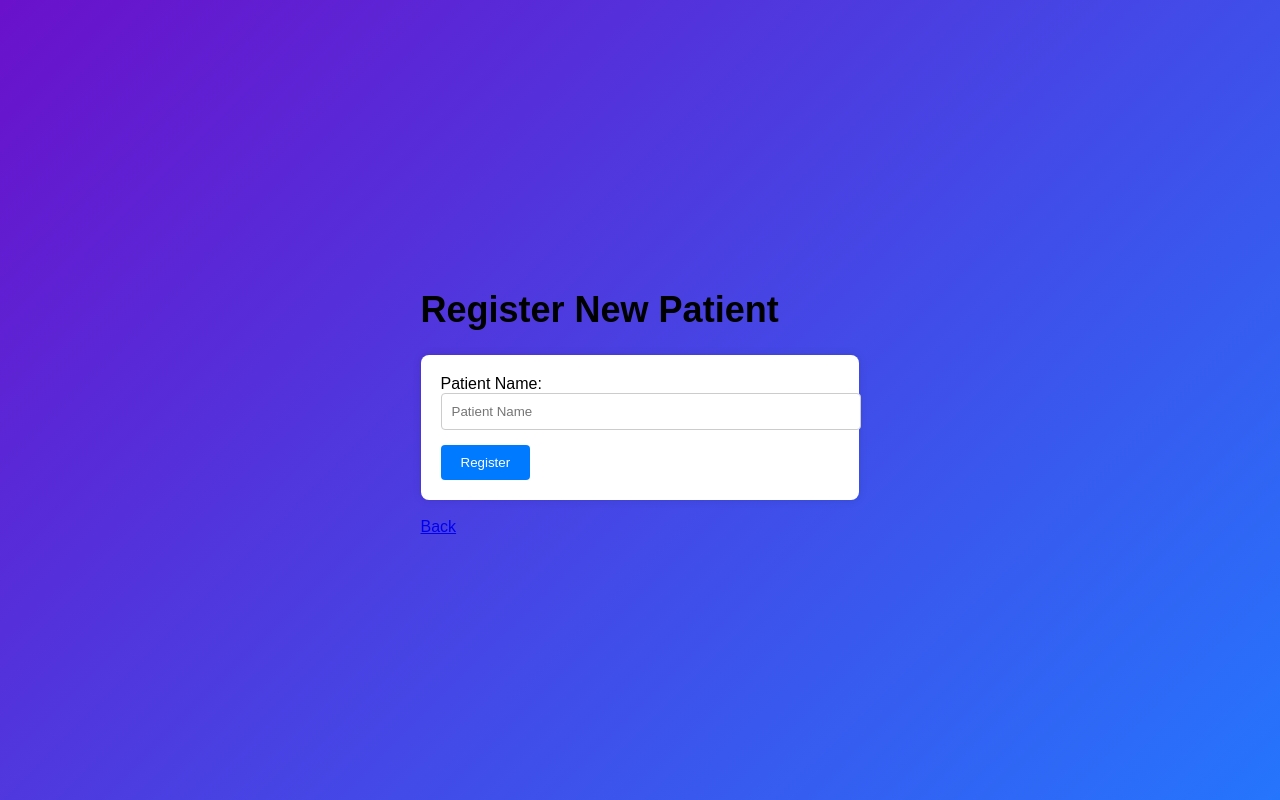
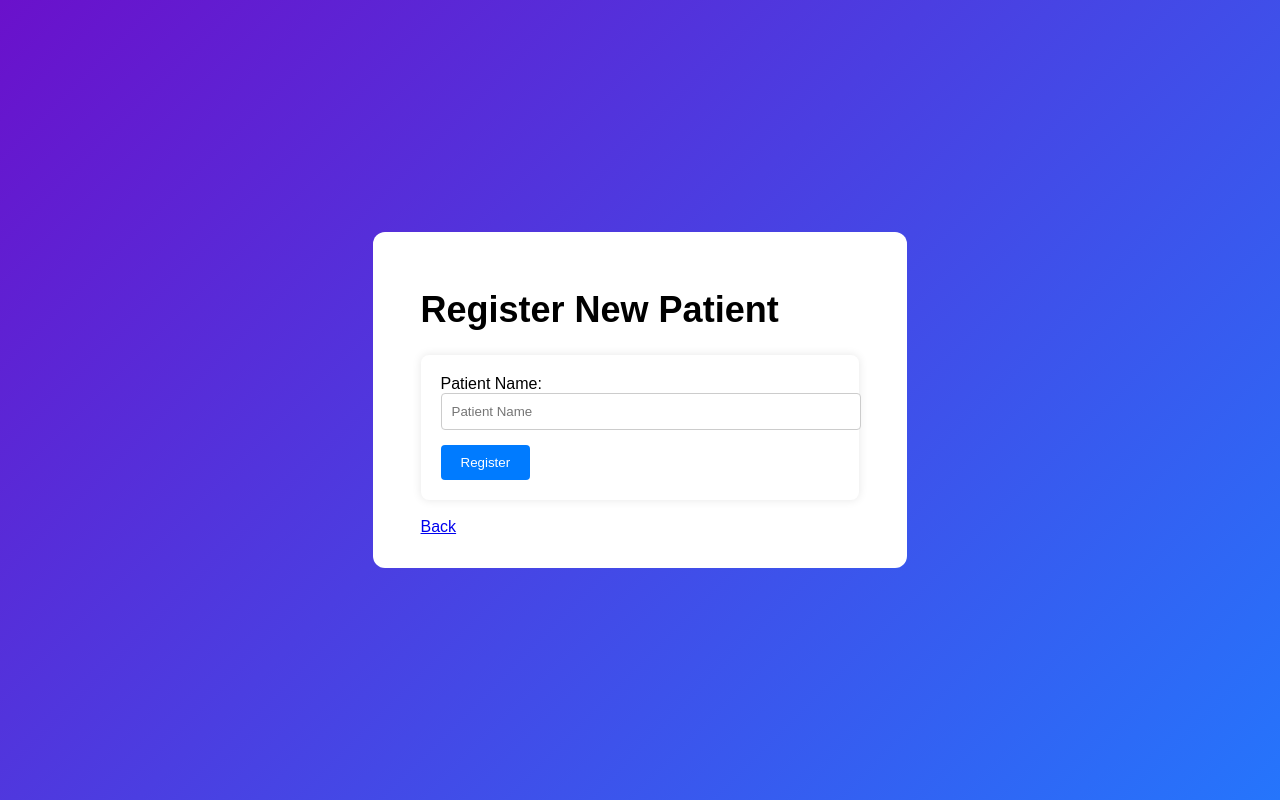
Before and after one commit to Darklion-007/Clinic-Queue-App, a Flask app: page /add in a window 1280 px wide. Run offline with Flask 3, Linux system fonts and the light colour scheme.

Commit message:
designed the container class

```diff
--- a/static/style.css
+++ b/static/style.css
@@ -9,6 +9,15 @@ body {
     height: 100vh;
 
 }
+
+.container {
+    background: white;
+    padding: 2rem 3rem;
+    border-radius: 12px;
+
+
+ }
+
 form {
     background: white;
     padding: 20px;
```
